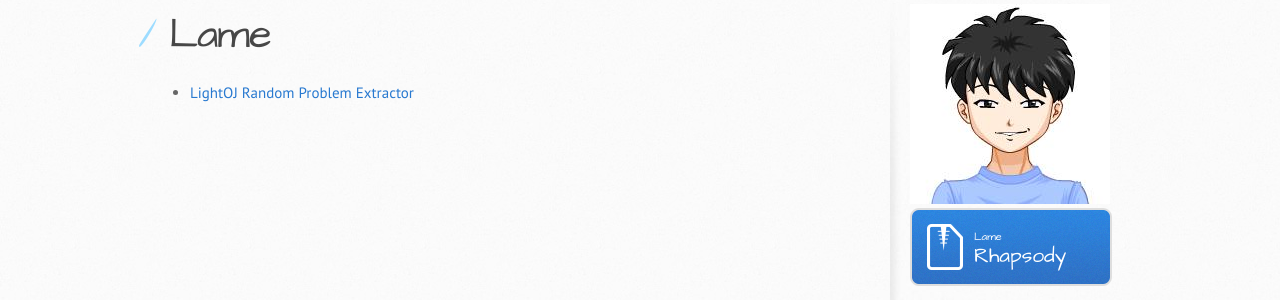
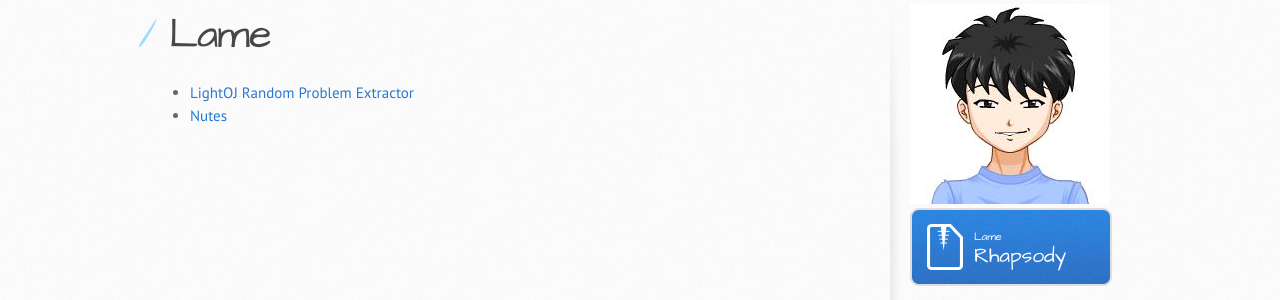
Before and after one commit to rebornplusplus/rebornplusplus.github.io, a Jekyll site: the page built from lame/index.md, in a window 1280 px wide. Shown: the part 228-528 px from the top of the page. Built offline with Jekyll 4.4.1, drawn with Linux system fonts in a browser that asks for light colours; some web fonts are replaced; our own code applies the rules of GitHub Pages for plain Markdown files.

Commit message:
Update index.md

```diff
--- a/lame/index.md
+++ b/lame/index.md
@@ -5,3 +5,4 @@ layout: default
 # Lame
 
 * [LightOJ Random Problem Extractor](./lo-solve-random)
+* [Nutes](./nutes)
```
